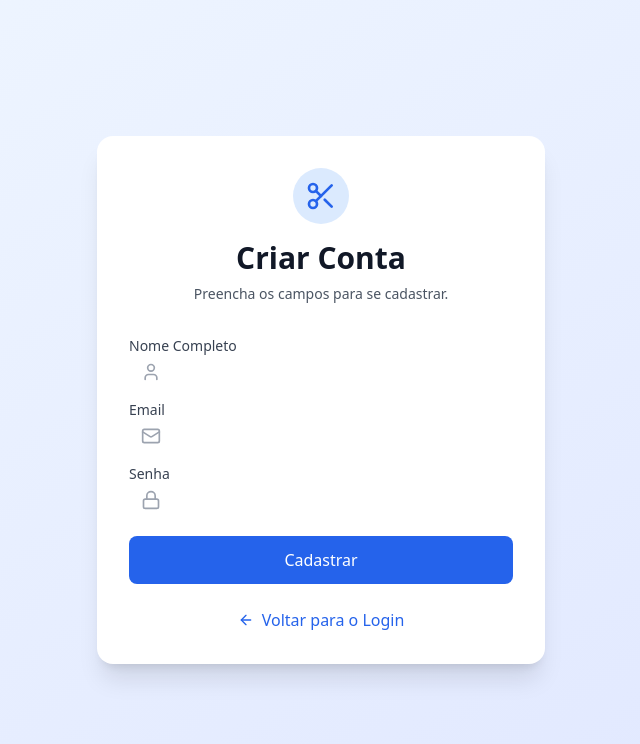
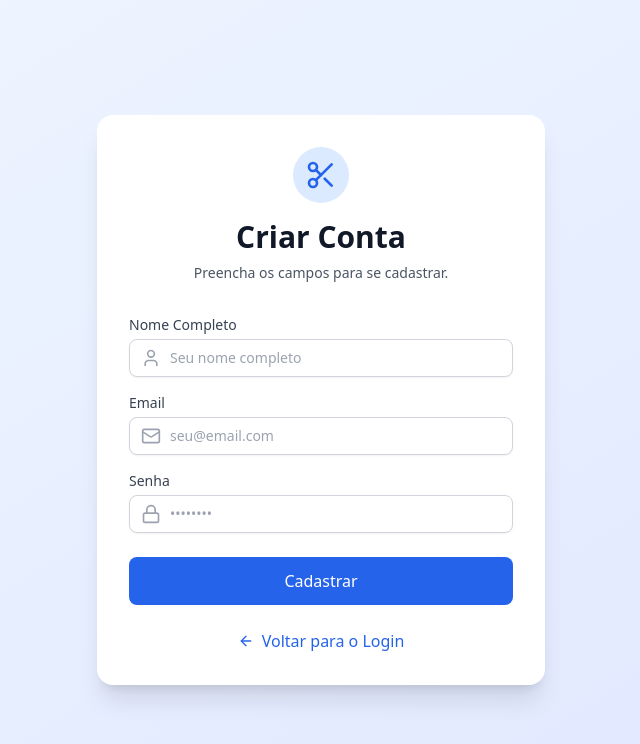
Before and after one commit to camillybarcelos/sistema-loja-barbearia, a React (Vite) app: page /register in a window 1280 px wide. Shown: the top 744 px of the page, without its empty margins (319-959 px from the left). Built offline with nearby package versions, Linux system fonts and the light colour scheme; no server answers.

Commit message:
style(register): Melhora a visibilidade dos campos de input

```diff
--- a/src/pages/RegisterPage.tsx
+++ b/src/pages/RegisterPage.tsx
@@ -75,7 +75,7 @@ export default function RegisterPage() {
                 <label className="block text-sm font-medium text-gray-700 dark:text-gray-300">Nome Completo</label>
                 <div className="mt-1 relative">
                   <User className="absolute left-3 top-1/2 -translate-y-1/2 h-5 w-5 text-gray-400" />
-                  <input {...register('name', { required: 'Nome é obrigatório' })} className="pl-10 w-full rounded-lg" />
+                  <input {...register('name', { required: 'Nome é obrigatório' })} className="block w-full pl-10 pr-3 py-2 border border-gray-300 rounded-lg shadow-sm placeholder-gray-400 focus:outline-none focus:ring-blue-500 focus:border-blue-500 sm:text-sm" placeholder="Seu nome completo" />
                 </div>
                 {errors.name && <p className="text-red-500 text-xs mt-1">{String(errors.name.message)}</p>}
               </div>
@@ -85,7 +85,7 @@ export default function RegisterPage() {
                 <label className="block text-sm font-medium text-gray-700 dark:text-gray-300">Email</label>
                 <div className="mt-1 relative">
                   <Mail className="absolute left-3 top-1/2 -translate-y-1/2 h-5 w-5 text-gray-400" />
-                  <input {...register('email', { required: 'Email é obrigatório', pattern: { value: /^\S+@\S+$/i, message: "Email inválido" } })} type="email" className="pl-10 w-full rounded-lg" />
+                  <input {...register('email', { required: 'Email é obrigatório', pattern: { value: /^\S+@\S+$/i, message: "Email inválido" } })} type="email" className="block w-full pl-10 pr-3 py-2 border border-gray-300 rounded-lg shadow-sm placeholder-gray-400 focus:outline-none focus:ring-blue-500 focus:border-blue-500 sm:text-sm" placeholder="seu@email.com" />
                 </div>
                 {errors.email && <p className="text-red-500 text-xs mt-1">{String(errors.email.message)}</p>}
               </div>
@@ -95,7 +95,7 @@ export default function RegisterPage() {
                 <label className="block text-sm font-medium text-gray-700 dark:text-gray-300">Senha</label>
                 <div className="mt-1 relative">
                    <Lock className="absolute left-3 top-1/2 -translate-y-1/2 h-5 w-5 text-gray-400" />
-                  <input {...register('password', { required: 'Senha é obrigatória', minLength: { value: 6, message: 'Senha precisa ter no mínimo 6 caracteres' } })} type="password" className="pl-10 w-full rounded-lg" />
+                  <input {...register('password', { required: 'Senha é obrigatória', minLength: { value: 6, message: 'Senha precisa ter no mínimo 6 caracteres' } })} type="password" className="block w-full pl-10 pr-3 py-2 border border-gray-300 rounded-lg shadow-sm placeholder-gray-400 focus:outline-none focus:ring-blue-500 focus:border-blue-500 sm:text-sm" placeholder="••••••••" />
                 </div>
                 {errors.password && <p className="text-red-500 text-xs mt-1">{String(errors.password.message)}</p>}
               </div>
```
